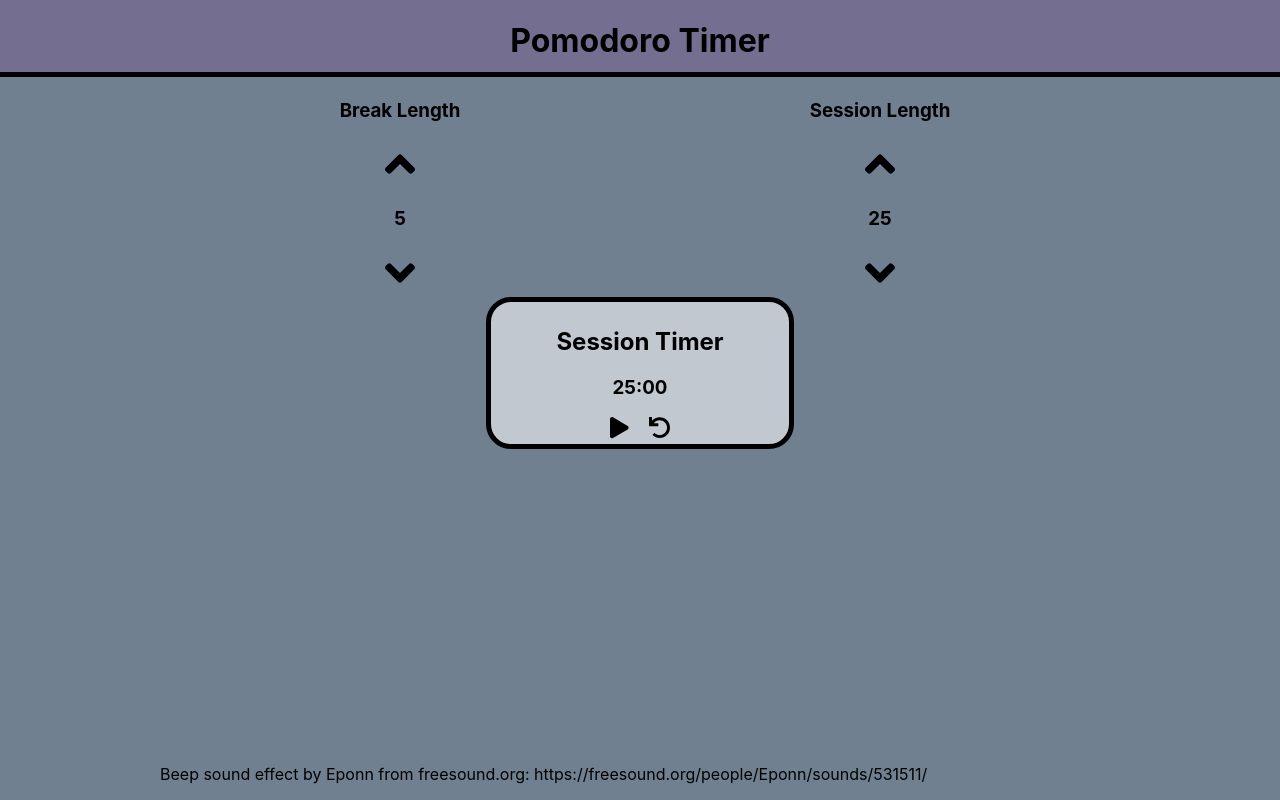
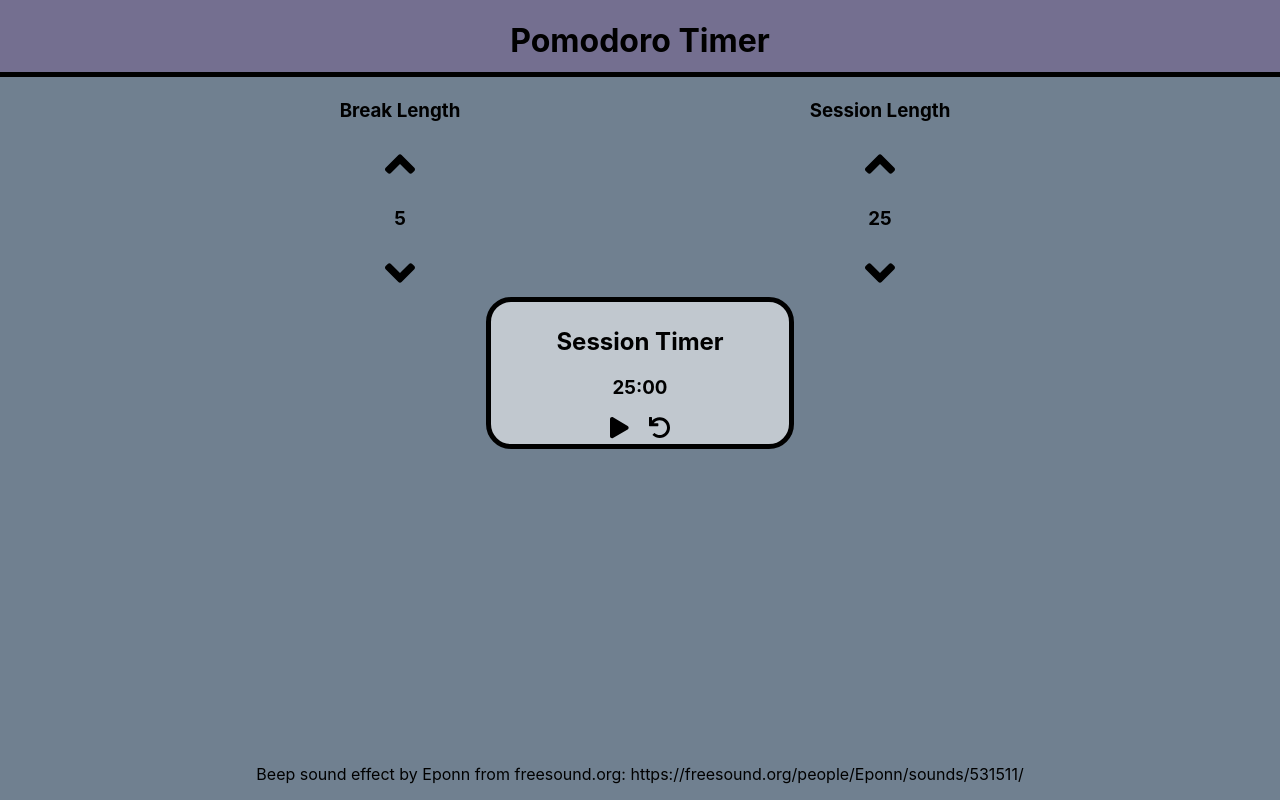
Before and after one commit to clarence-adams/fcc-clock, a React (Create React App) app: page / in a window 1280 px wide. Built offline with nearby package versions, Linux system fonts and the light colour scheme.

Commit message:
Centered footer

```diff
--- a/src/App.css
+++ b/src/App.css
@@ -16,12 +16,13 @@ header {
   height: 9vh;
   width: 100vw;
   border-bottom: 5px solid black;
-  text-align: center;
   background-color: #746F90;
 }
 footer {
   position: absolute;
   bottom: 0vh;
+  left: 0vw;
+  width: 100vw;
 }
 #clock {
   text-align: center;
--- a/src/App.js
+++ b/src/App.js
@@ -132,8 +132,7 @@ function App() {
         </div>
       </div>
       <footer>
-        <p>Beep sound effect by Eponn from freesound.org:
-        https://freesound.org/people/Eponn/sounds/531511/</p>
+        <p>Beep sound effect by Eponn from freesound.org: https://freesound.org/people/Eponn/sounds/531511/</p>
       </footer>
     </div>
   )
```
